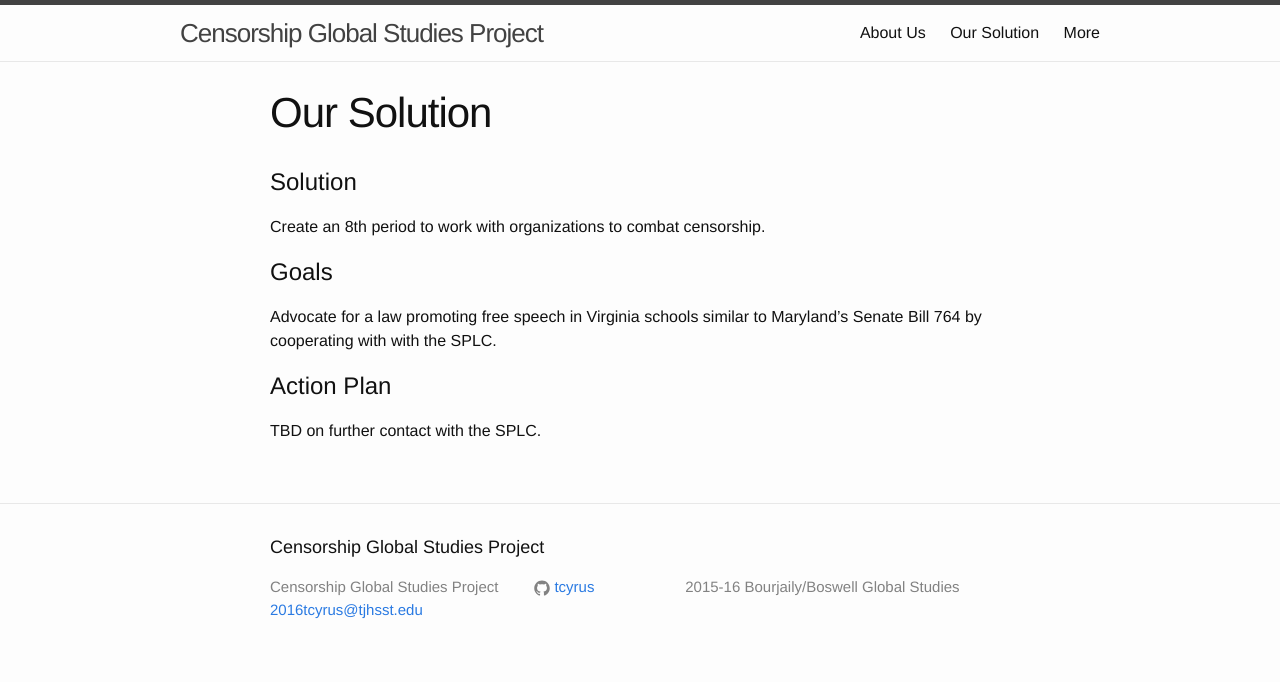
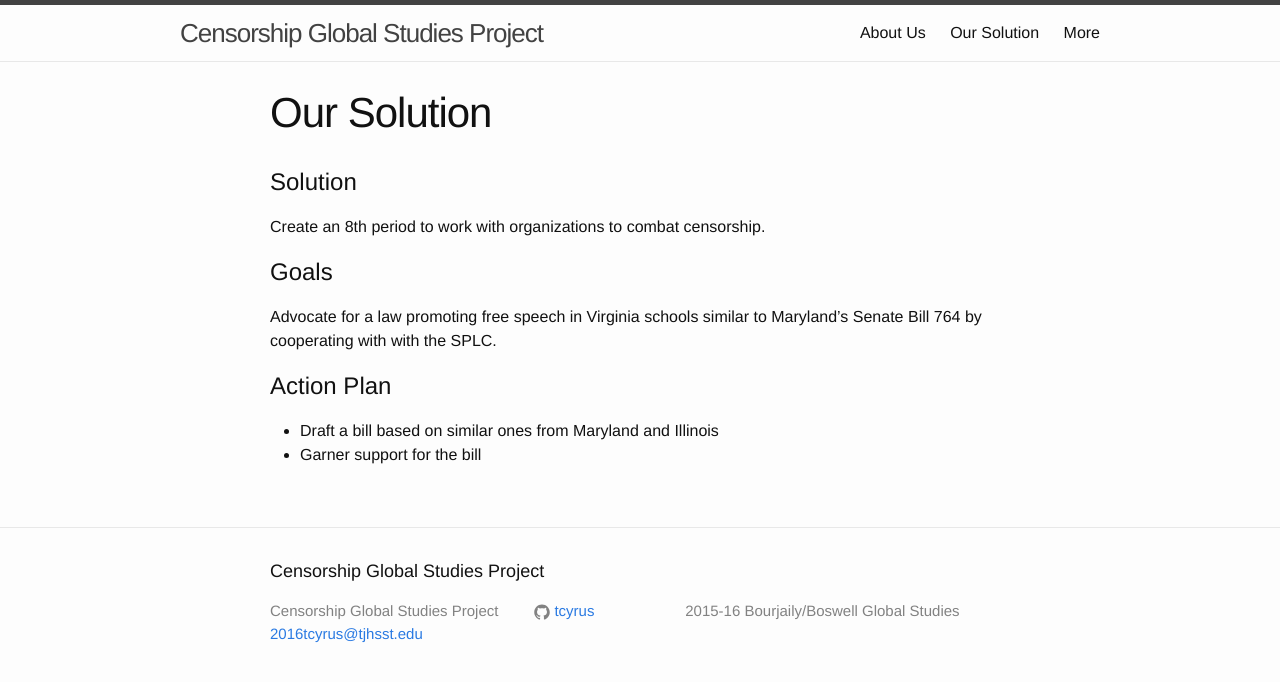
Before and after one commit to tcyrus/global-studies, a Jekyll site: the page built from 02_oursolution.md, in a window 1280 px wide. Shown: the top 682 px of the page. Built offline with Jekyll 4.4.1, drawn with Linux system fonts in a browser that asks for light colours.

Commit message:
Update 02_oursolution.md

```diff
--- a/02_oursolution.md
+++ b/02_oursolution.md
@@ -14,4 +14,5 @@ Advocate for a law promoting free speech in Virginia schools similar to Maryland
 
 # Action Plan
 
-TBD on further contact with the SPLC.
+* Draft a bill based on similar ones from Maryland and Illinois
+* Garner support for the bill
```
